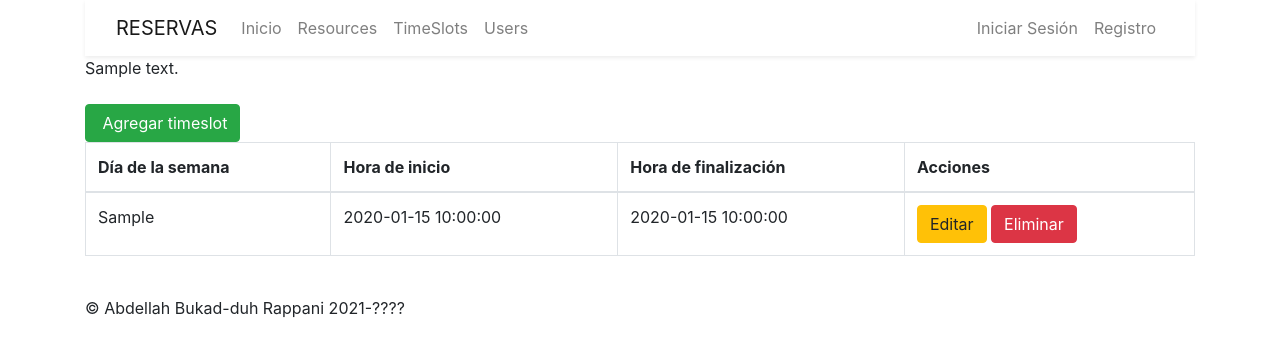
After one commit to abdell1999/reserva, a PHP site: the page made by views/timeslots/show.php in a window 1280 px wide. The commit adds this page. Shown: the top 357 px of the page. Run offline with PHP 8.4, Linux system fonts and the light colour scheme; tables that the repository leaves empty hold one stand-in row (values such as "Sample post"); the template is opened without the code that fills it: most values are stand-ins (such as "Sample title", 1, 10 or a date in 2020).

Commit message:
Timeslots show terminado, empezado el create

```diff
--- a/index.php
+++ b/index.php
@@ -2,6 +2,8 @@
 
 include("controllers/resourcesController.php");
 include("controllers/usersController.php");
+include("controllers/reservationsController.php");
+include("controllers/timeslotsController.php");
 
 
 //$controller -> CONTROLADOR
@@ -13,7 +15,7 @@ include("controllers/usersController.php");
 session_start();
 if (!isset($_REQUEST['controller']) && !isset($_REQUEST['action'])) {
 
-        $controller = "resources";
+        $controller = "reservations";
         $action = "show";
 
     } else {
--- a/models/reservas.php
+++ b/models/reservations.php
@@ -3,7 +3,7 @@
 include_once("db.php");
 include_once("security.php");
 
-class Reserva
+class Reservation
 {
 
 
--- a/views/header.php
+++ b/views/header.php
@@ -38,10 +38,10 @@ echo "<!DOCTYPE html>
       <a class='nav-link' href='index.php'>Inicio</a>
     </li>
     <li>
-      <a class='nav-link' href='#'>Resources</a>
+      <a class='nav-link' href='index.php?controller=resources&action=show'>Resources</a>
     </li>
     <li>
-      <a class='nav-link' href='#'>TimeSlots</a>
+      <a class='nav-link' href='index.php?controller=timeslots&action=show'>TimeSlots</a>
     </li>
     <li>
       <a class='nav-link' href='#'>Users</a>
--- /dev/null
+++ b/views/reservations/show.php
@@ -0,0 +1,3 @@
+<?php
+
+echo "Reservations";
--- /dev/null
+++ b/views/timeslots/show.php
@@ -0,0 +1,66 @@
+<?php
+
+$timeslots = $data["timeslots"];
+
+
+if(isset($data["message"])){
+    $mensaje = $data["message"];
+    echo $data["message"];
+    echo "<br>";
+
+
+
+
+
+}
+
+
+
+//Esto es por si decido cambiar el nombre de los métodos del controlador o el controlador en sí
+$controller = "timeslots";
+$eliminar = "delete";
+$crear = "create";
+$editar = "edit";
+
+
+echo "<main class='py-4'><a class='btn btn-success' href='index.php?controller=$controller&action=$crear'><i class='fa fa-plus'></i>&nbsp;Agregar timeslot </a>";
+
+echo "<table class='table table-bordered grocery-crud-table table-hover' id='tablaTimeslots'>
+            <thead>
+              <tr>
+                <th>Día de la semana</th>
+                <th>Hora de inicio</th>
+                <th>Hora de finalización</th>
+                <th>Acciones</th>
+
+              </tr>
+            </thead>";
+
+
+//$timeslot['name']
+foreach ($timeslots as $timeslot) {
+
+    $id = $timeslot["id"];
+
+    echo "<tbody>
+        <tr>
+      <td>";
+
+      echo $timeslot['dayOfWeek'];
+      echo "</td><td>";
+      echo $timeslot['startTime'];
+      echo "</td><td>";
+      echo $timeslot['endTime'];
+      echo "</td>
+      <td>
+      <a class='btn btn-warning' href='index.php?controller=$controller&action=$editar&id=$id'>Editar</a>
+      <a class='btn btn-danger' href='index.php?controller=$controller&action=$eliminar&id=$id'>Eliminar</a>
+
+      </td>
+
+    </tr>
+    <?php } ?>
+  </tbody>";
+  }
+
+echo "</table></div></main>";
```
Also changed, not shown: controllers/reservasController.php (deleted, +0 -21 lines), controllers/reservationsController.php (added, +28 -0 lines), controllers/timeslotsController.php (+25 -0 lines), controllers/usersController.php (+11 -2 lines), models/timeslots.php (+26 -1 lines), views/timeslots/create.php (added, +37 -0 lines), views/timeslots/edit.php (added).
